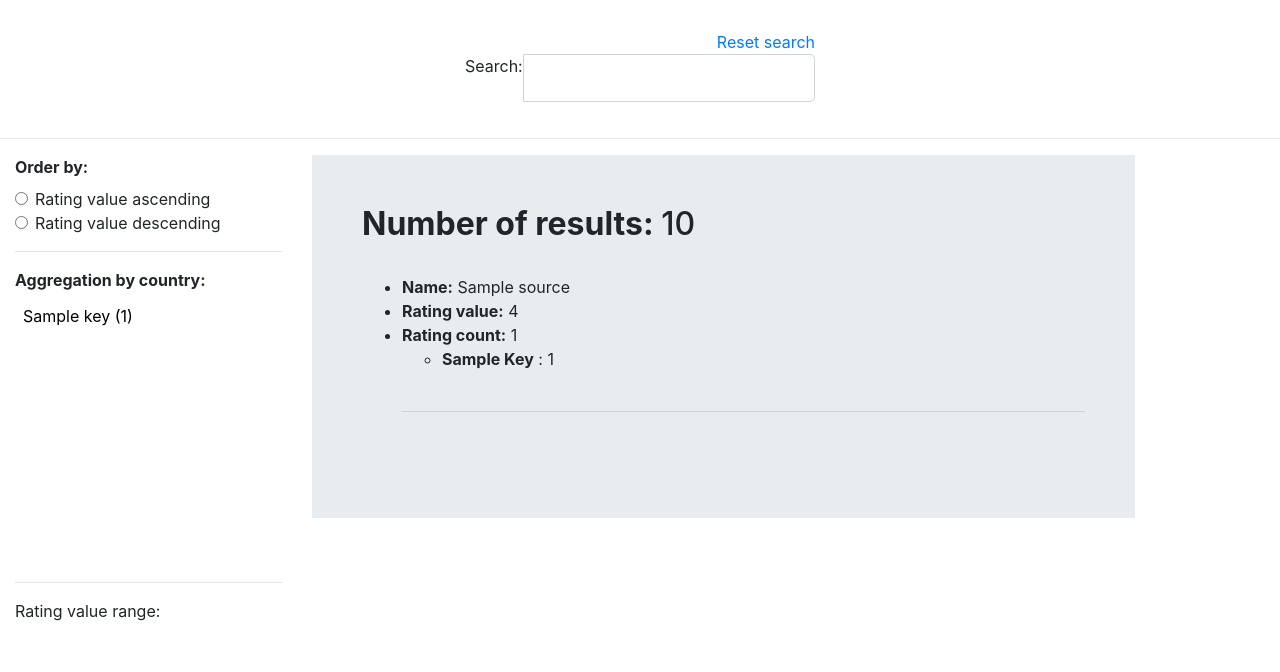
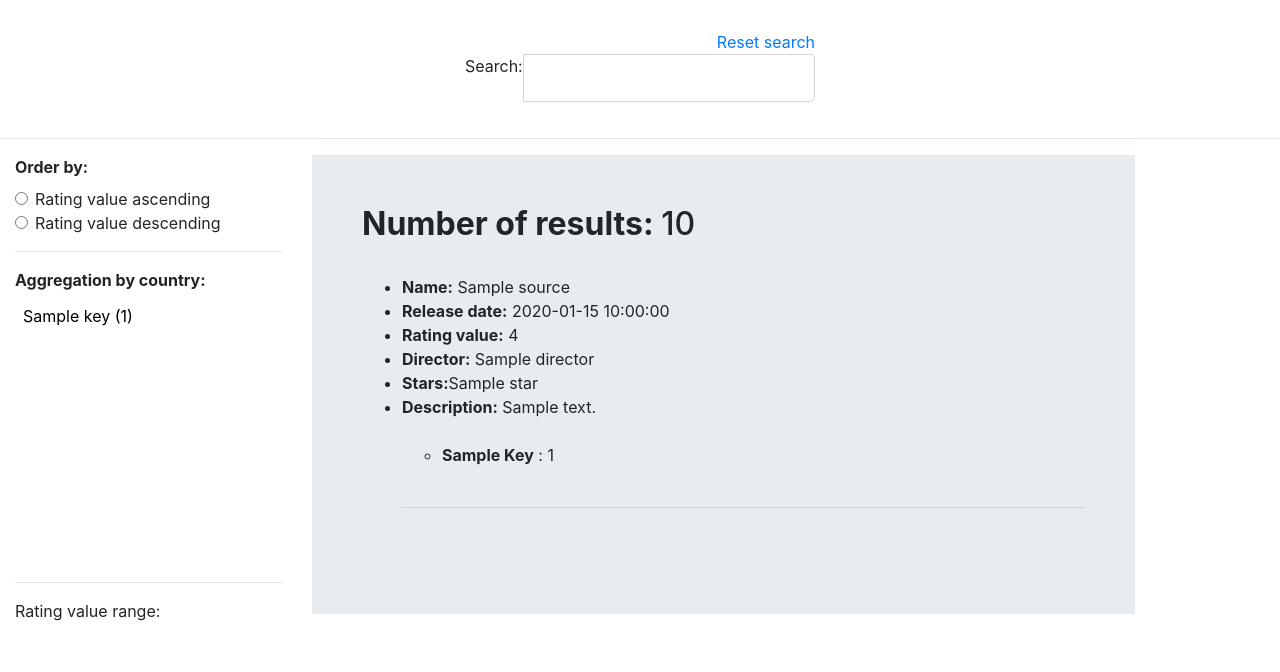
Before and after one commit to 183h/VI-Assignment, a Flask app: template templates/hits.html in a window 1280 px wide. Shown: the top 672 px of the page. Run offline with Flask 2, Linux system fonts and the light colour scheme; the template is opened without the code that fills it: most values are stand-ins (such as "Sample title", 1, 10 or a date in 2020); some libraries are stand-ins or nearby versions.

Commit message:
added displaying new fields from movie

```diff
--- a/templates/hits.html
+++ b/templates/hits.html
@@ -8,9 +8,12 @@
     	<ul>
 			{% for hit in data %}
   				<li><b>Name:</b> {{ hit["_source"]["name"]}}</li>
+  				<li><b>Release date:</b> {{ hit["_source"]["releaseDate"]}}</li>
   				<li><b>Rating value:</b> {{ hit["_source"]["ratingValue"]}}</li>
-  				<li><b>Rating count:</b> {{ hit["_source"]["ratingCount"]}}</li>
-
+  				<li><b>Director:</b> {{ hit["_source"]["director"]}}</li>
+  				<li><b>Stars:</b>{{ hit["_source"]["stars"]|join(', ') }}</li>
+  				<li><b>Description:</b> {{ hit["_source"]["description"]}}</li>
+				<br>
 				<ul>
   				{% for key, value in hit["highlight"].iteritems() %}
   					<li><b>{{ key.title() }}</b> : {{ value[0]|safe }}</li>
```
